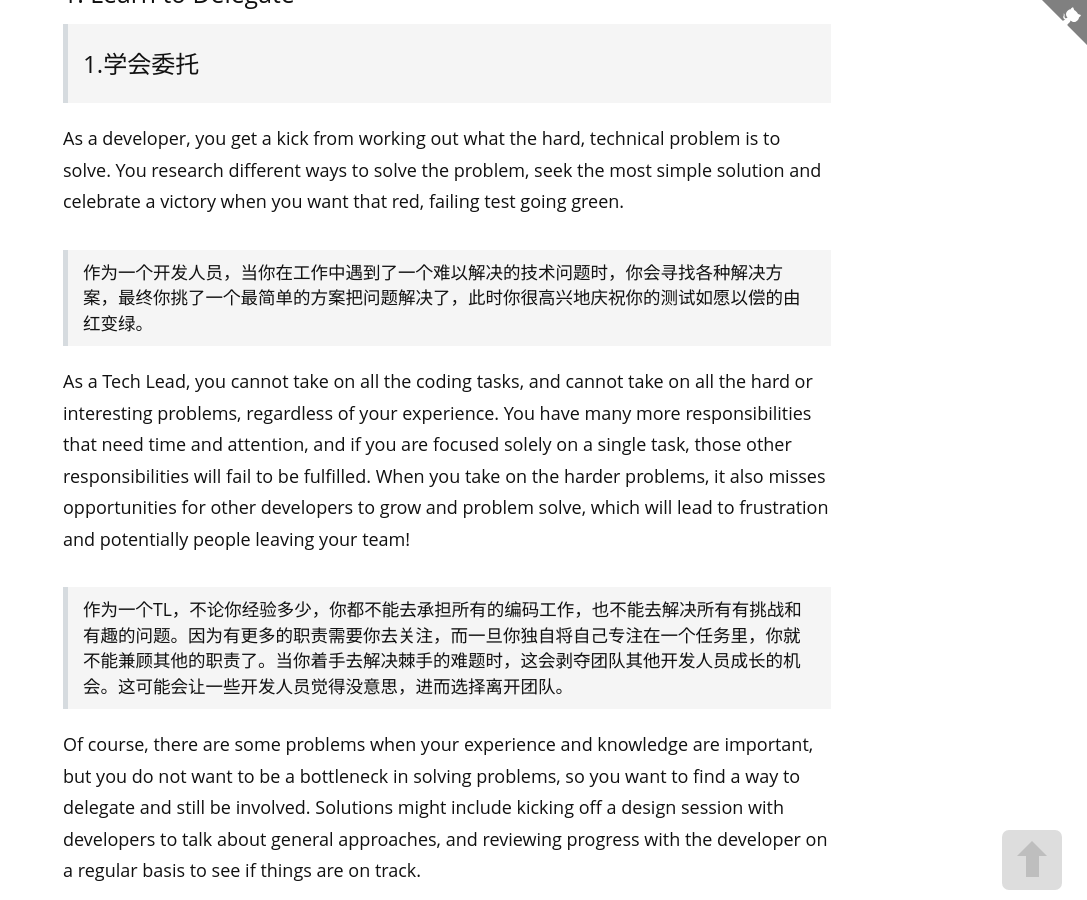
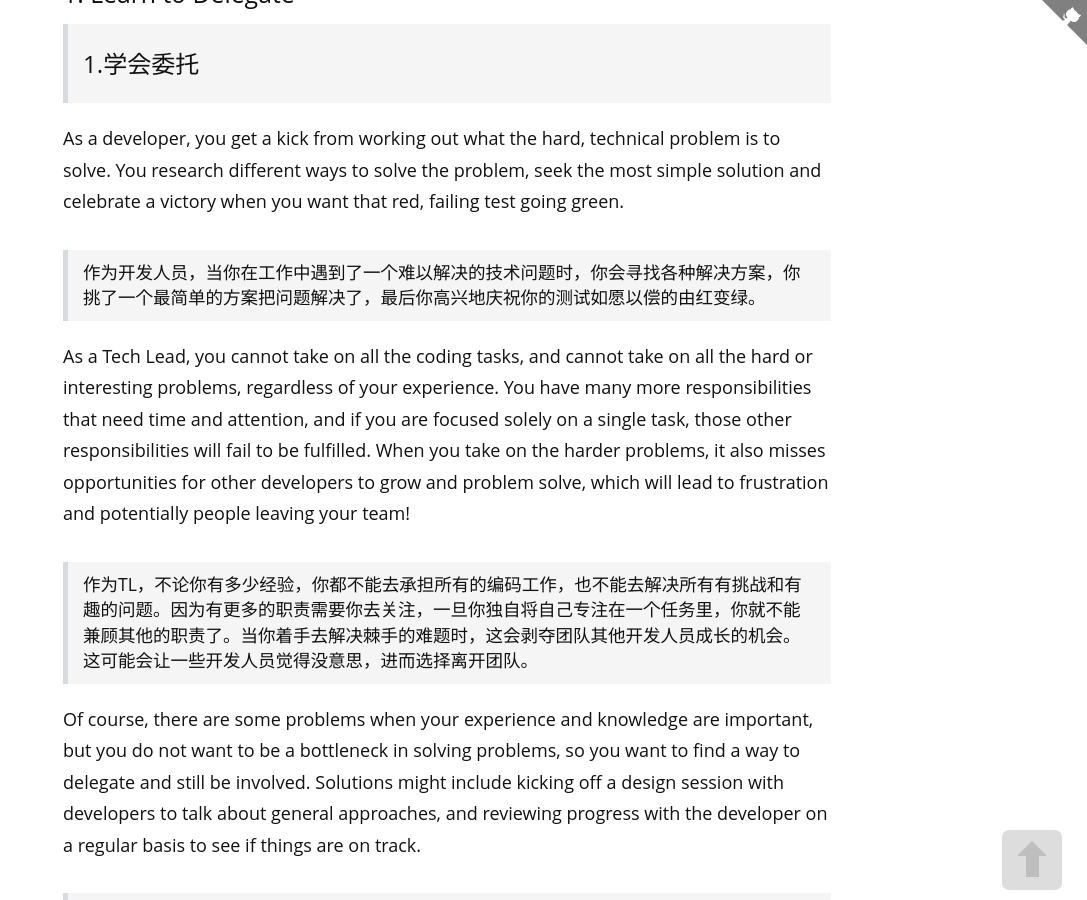
Before and after one commit to lemon123456/sjyuan-cc.github.io, a Jekyll site: the page built from _posts/2016-03-22-5-tips-for-being-an-effective-tech-lead.md, in a window 1280 px wide and 900 px high, scrolled down 2090 px. Shown: the whole window, without its empty margins (193-1280 px from the left). Built offline with Jekyll 4.4.1, drawn with Linux system fonts in a browser that asks for light colours; nearby versions of some CDN libraries; comment, search, counter and statistics services are not loaded; some of the changed text lies outside the part shown.

Commit message:
update translation

```diff
--- a/_posts/2016-03-22-5-tips-for-being-an-effective-tech-lead.md
+++ b/_posts/2016-03-22-5-tips-for-being-an-effective-tech-lead.md
@@ -42,10 +42,10 @@ I present 5 tips for being an effective Tech Lead.
 
 As a developer, you get a kick from working out what the hard, technical problem is to solve. You research different ways to solve the problem, seek the most simple solution and celebrate a victory when you want that red, failing test going green.
 
->作为一个开发人员，当你在工作中遇到了一个难以解决的技术问题时，你会寻找各种解决方案，最终你挑了一个最简单的方案把问题解决了，此时你很高兴地庆祝你的测试如愿以偿的由红变绿。
+>作为开发人员，当你在工作中遇到了一个难以解决的技术问题时，你会寻找各种解决方案，你挑了一个最简单的方案把问题解决了，最后你高兴地庆祝你的测试如愿以偿的由红变绿。
 
 As a Tech Lead, you cannot take on all the coding tasks, and cannot take on all the hard or interesting problems, regardless of your experience. You have many more responsibilities that need time and attention, and if you are focused solely on a single task, those other responsibilities will fail to be fulfilled. When you take on the harder problems, it also misses opportunities for other developers to grow and problem solve, which will lead to frustration and potentially people leaving your team!
->作为一个TL，不论你经验多少，你都不能去承担所有的编码工作，也不能去解决所有有挑战和有趣的问题。因为有更多的职责需要你去关注，而一旦你独自将自己专注在一个任务里，你就不能兼顾其他的职责了。当你着手去解决棘手的难题时，这会剥夺团队其他开发人员成长的机会。这可能会让一些开发人员觉得没意思，进而选择离开团队。
+>作为TL，不论你有多少经验，你都不能去承担所有的编码工作，也不能去解决所有有挑战和有趣的问题。因为有更多的职责需要你去关注，一旦你独自将自己专注在一个任务里，你就不能兼顾其他的职责了。当你着手去解决棘手的难题时，这会剥夺团队其他开发人员成长的机会。这可能会让一些开发人员觉得没意思，进而选择离开团队。
 
 Of course, there are some problems when your experience and knowledge are important, but you do not want to be a bottleneck in solving problems, so you want to find a way to delegate and still be involved. Solutions might include kicking off a design session with developers to talk about general approaches, and reviewing progress with the developer on a regular basis to see if things are on track.
 >当然，有时候你的经验和知识对于一些问题非常有用，但你又不想成为解决问题的瓶颈（译者注：意思是只有你能解决那些问题），所以你想找到一种合适的方式将它委托给其他开发人员。你可以召集开发人员一起开会讨论一些常用的方案，将问题派给某些人去做，然后定期的检查他们的进展，确保进展在可控的范围内。
```
Also changed, not shown: other parts of _posts/2016-03-22-5-tips-for-being-an-effective-tech-lead.md (+2 -2 lines).
